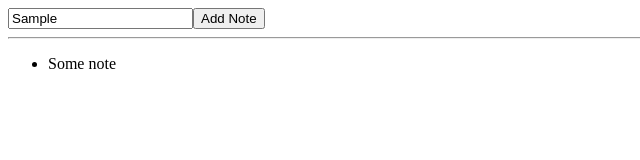
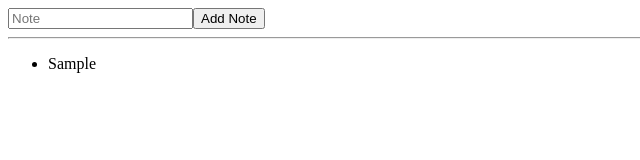
Before and after one commit to aavetisyanIT/Quizzer, a React (Create React App) app: page / in a window 1280 px wide. Both pictures are taken after typing "Sample" into the empty fields and a click on the button "Add Note". Shown: the top 160 px of the page, without its empty margins (0-640 px from the left). Built offline with nearby package versions, Linux system fonts and the light colour scheme; a web font is replaced by a local one.

Commit message:
Set up redux and dispatch add note action

```diff
--- a/src/AppNote.tsx
+++ b/src/AppNote.tsx
@@ -1,13 +1,28 @@
 import React from 'react';
+import { useSelector, useDispatch } from 'react-redux';
 import { NewNoteInput } from './components/NewNoteInput';
+import { NotesStateInterface } from './reducer';
 
 export default function AppNote() {
+	const notes = useSelector<
+		NotesStateInterface,
+		NotesStateInterface['notes']
+	>(state => state.notes);
+
+	const dispatch = useDispatch();
+
+	const addNote = (note: string) => {
+		dispatch({ type: 'ADD_NOTE', payload: note });
+	};
+
 	return (
 		<>
-			<NewNoteInput addNote={alert} />
+			<NewNoteInput addNote={addNote} />
 			<hr />
 			<ul>
-				<li>Some note</li>
+				{notes.map(note => (
+					<li key={note}>{note}</li>
+				))}
 			</ul>
 		</>
 	);
--- a/src/components/NewNoteInput.tsx
+++ b/src/components/NewNoteInput.tsx
@@ -15,6 +15,7 @@ export const NewNoteInput: React.FC<NewNoteInputPropsInterface> = ({
 
 	const onAddNoteClick = () => {
 		addNote(note);
+		setNote('');
 	};
 
 	return (
--- a/src/index.tsx
+++ b/src/index.tsx
@@ -2,10 +2,14 @@ import React from 'react';
 import ReactDOM from 'react-dom';
 // import App from './App';
 import AppNote from './AppNote';
+import { Provider } from 'react-redux';
+import { store } from './store';
 
 ReactDOM.render(
 	<React.StrictMode>
-		<AppNote />
+		<Provider store={store}>
+			<AppNote />
+		</Provider>
 	</React.StrictMode>,
 	document.getElementById('root'),
 );
--- /dev/null
+++ b/src/reducer.ts
@@ -0,0 +1,22 @@
+export interface NotesStateInterface {
+	notes: string[];
+}
+
+type Action = { type: 'ADD_NOTE'; payload: string };
+
+const initialState = {
+	notes: [],
+};
+
+export const notesReducer = (
+	state: NotesStateInterface = initialState,
+	action: Action,
+) => {
+	switch (action.type) {
+		case 'ADD_NOTE': {
+			return { ...state, notes: [...state.notes, action.payload] };
+		}
+		default:
+			return state;
+	}
+};
--- /dev/null
+++ b/src/store.ts
@@ -0,0 +1,4 @@
+import { createStore } from 'redux';
+import { notesReducer } from './reducer';
+
+export const store = createStore(notesReducer);
```
